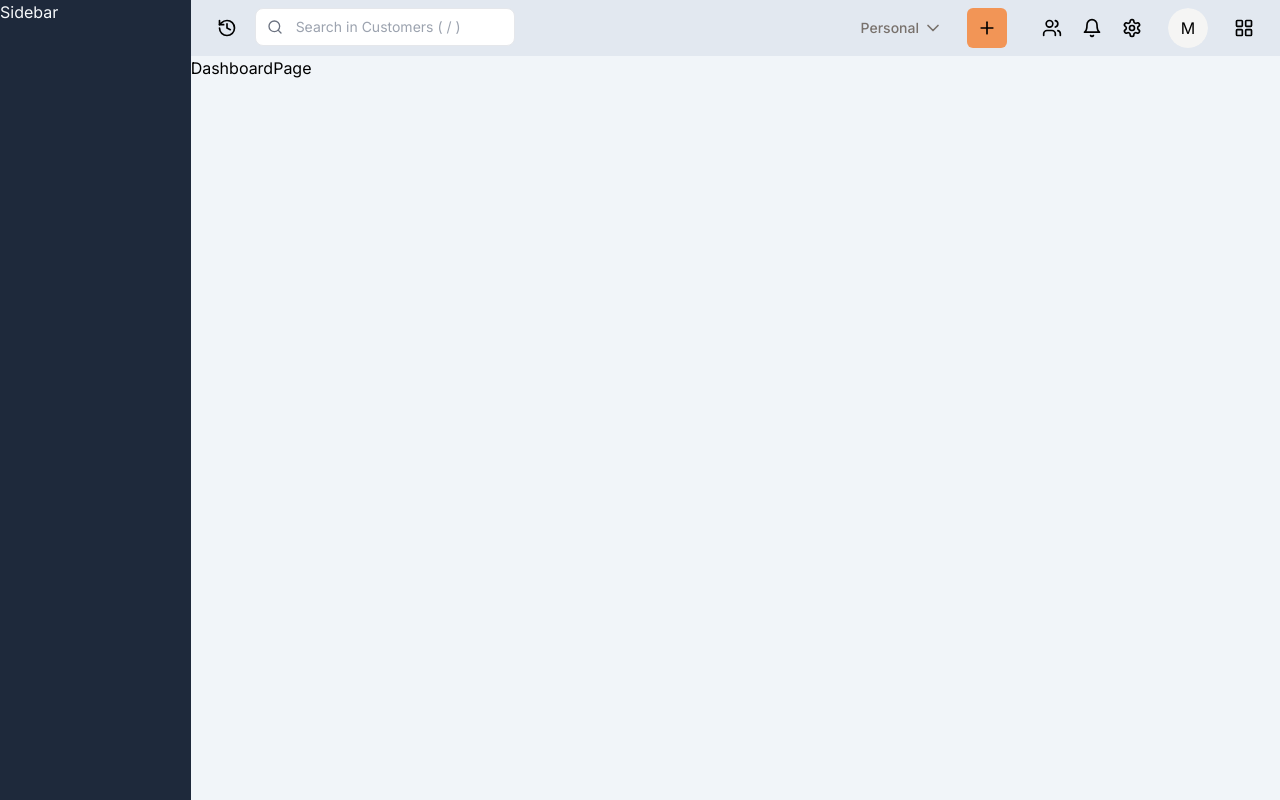
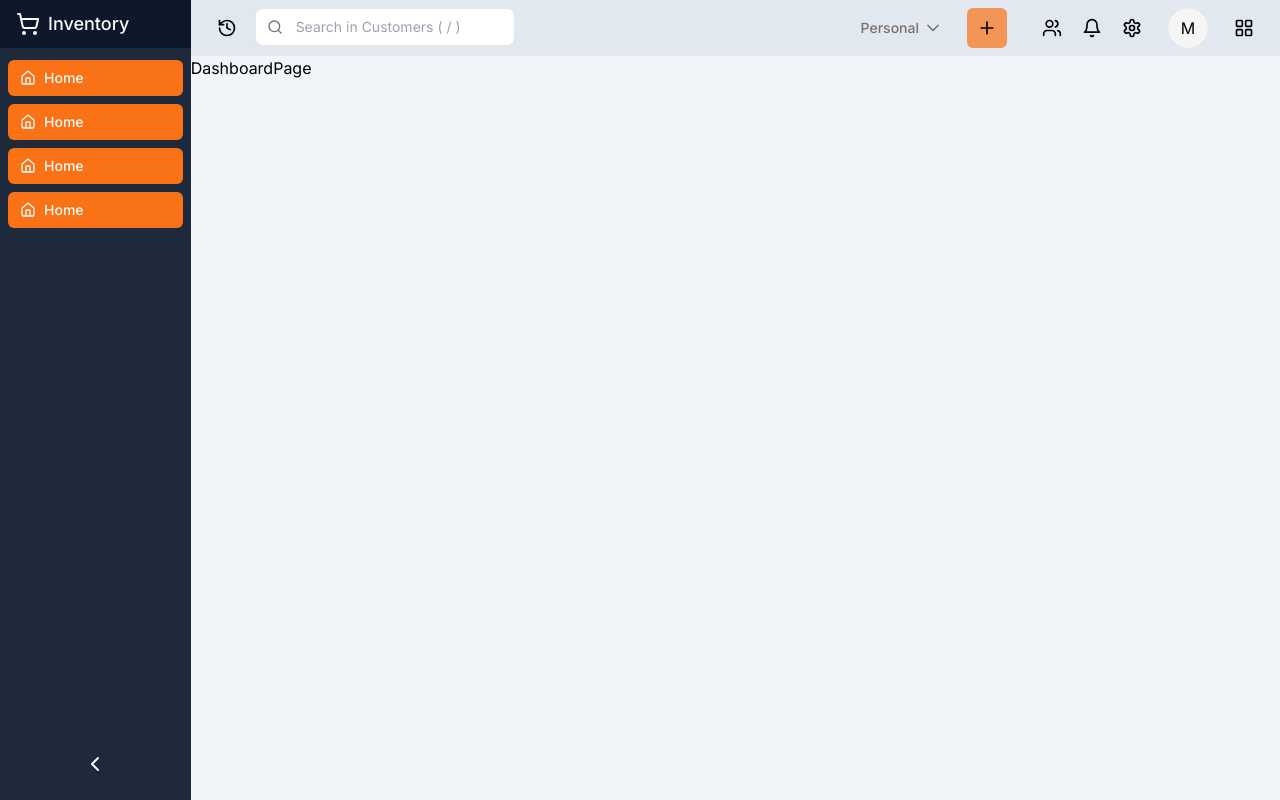
Before and after one commit to muchfahmiarif/inventory-management, a Next.js app: page /office/home/inventory-dashboard in a window 1280 px wide. Built offline with nearby package versions, Linux system fonts and the light colour scheme.

Commit message:
`sidebar` separate components sidebar, styling sidebar

```diff
--- a/app/(back-office)/layout.tsx
+++ b/app/(back-office)/layout.tsx
@@ -1,6 +1,7 @@
 import React from "react";
 
 import HeaderComponents from "@/components/office/header";
+import Sidebar from "@/components/office/sidebar";
 
 interface LayoutOfficeProps {
   children: React.ReactNode;
@@ -9,7 +10,7 @@ interface LayoutOfficeProps {
 const LayoutOffice = ({ children }: LayoutOfficeProps) => {
   return (
     <div className="flex">
-      <div className="w-56 min-h-screen bg-slate-800 text-slate-50">Sidebar</div>
+      <Sidebar />
       <main className="bg-slate-100 w-full min-h-screen">
         <HeaderComponents />
         {children}
--- a/app/page.tsx
+++ b/app/page.tsx
@@ -1,3 +1,5 @@
+import { buttonVariants } from "@/components/ui/button";
+import { cn } from "@/lib/utils";
 import Image from "next/image";
 import Link from "next/link";
 
@@ -5,7 +7,9 @@ export default function Home() {
   return (
     <div className="flex items-center justify-center min-h-screen flex-col">
       <h2 className="text-3xl mb-2">Home Page</h2>
-      <Link href={`/office/home/inventory-dashboard`}>Go to dashboard</Link>
+      <Link href={`/office/home/inventory-dashboard`} className={cn(buttonVariants({ variant: "link" }))}>
+        Go to dashboard
+      </Link>
     </div>
   );
 }
--- /dev/null
+++ b/components/office/sidebar.tsx
@@ -0,0 +1,81 @@
+"use client";
+
+import { ChevronLeft, CirclePlus, Home, ShoppingCart } from "lucide-react";
+import React from "react";
+
+import { Button } from "@/components/ui/button";
+import { Collapsible, CollapsibleContent, CollapsibleTrigger } from "../ui/collapsible";
+
+const Sidebar = () => {
+  const [isOpen, setIsOpen] = React.useState(false);
+  const [isOpen2, setIsOpen2] = React.useState(false);
+
+  return (
+    <div className="w-56 min-h-screen bg-slate-800 text-slate-50 flex flex-col justify-between">
+      <div className="flex flex-col items-center justify-center">
+        {/* Logo */}
+        <Button className="flex gap-x-2 py-6 w-full justify-start bg-slate-900 hover:bg-slate-900 rounded-none text-lg">
+          <ShoppingCart />
+          <span>Inventory</span>
+        </Button>
+
+        {/* Top Part */}
+        <ul className="flex flex-col w-full pt-3 gap-y-2">
+          <li className="px-2">
+            <Button className="w-full justify-start" variant={"default"} size={"sm"}>
+              <Home className="mr-2 h-4 w-4" />
+              <span>Home</span>
+            </Button>
+          </li>
+          <li className="px-2">
+            <Button className="w-full justify-start" variant={"default"} size={"sm"}>
+              <Home className="mr-2 h-4 w-4" />
+              <span>Home</span>
+            </Button>
+          </li>
+          <li className="px-2">
+            <Collapsible open={isOpen2} onOpenChange={setIsOpen2}>
+              <CollapsibleTrigger asChild>
+                <Button className="w-full justify-start" variant={"default"} size={"sm"}>
+                  <Home className="mr-2 h-4 w-4" />
+                  <span>Home</span>
+                </Button>
+              </CollapsibleTrigger>
+              <CollapsibleContent>
+                <Button className="w-full justify-start" variant={"default"} size={"sm"}>
+                  <span>Home</span>
+                  <CirclePlus className="ml-2 h-4 w-4" />
+                </Button>
+              </CollapsibleContent>
+            </Collapsible>
+          </li>
+          <li className="px-2">
+            <Collapsible open={isOpen} onOpenChange={setIsOpen}>
+              <CollapsibleTrigger asChild>
+                <Button className="w-full justify-start" variant={"default"} size={"sm"}>
+                  <Home className="mr-2 h-4 w-4" />
+                  <span>Home</span>
+                </Button>
+              </CollapsibleTrigger>
+              <CollapsibleContent>
+                <Button className="w-full justify-start" variant={"default"} size={"sm"}>
+                  <span>Home</span>
+                  <CirclePlus className="ml-2 h-4 w-4" />
+                </Button>
+              </CollapsibleContent>
+            </Collapsible>
+          </li>
+        </ul>
+      </div>
+
+      {/* Botton Part */}
+      <div className="flex items-center justify-center py-4">
+        <Button variant={"ghost"} size={"icon"}>
+          <ChevronLeft />
+        </Button>
+      </div>
+    </div>
+  );
+};
+
+export default Sidebar;
--- /dev/null
+++ b/components/ui/collapsible.tsx
@@ -0,0 +1,11 @@
+"use client"
+
+import * as CollapsiblePrimitive from "@radix-ui/react-collapsible"
+
+const Collapsible = CollapsiblePrimitive.Root
+
+const CollapsibleTrigger = CollapsiblePrimitive.CollapsibleTrigger
+
+const CollapsibleContent = CollapsiblePrimitive.CollapsibleContent
+
+export { Collapsible, CollapsibleTrigger, CollapsibleContent }
--- a/package.json
+++ b/package.json
@@ -10,6 +10,7 @@
   },
   "dependencies": {
     "@radix-ui/react-avatar": "^1.0.4",
+    "@radix-ui/react-collapsible": "^1.0.3",
     "@radix-ui/react-dialog": "^1.0.5",
     "@radix-ui/react-label": "^2.0.2",
     "@radix-ui/react-separator": "^1.0.3",
```
Also changed, not shown: 1 other file (tests, documents, lock files or other folders).
